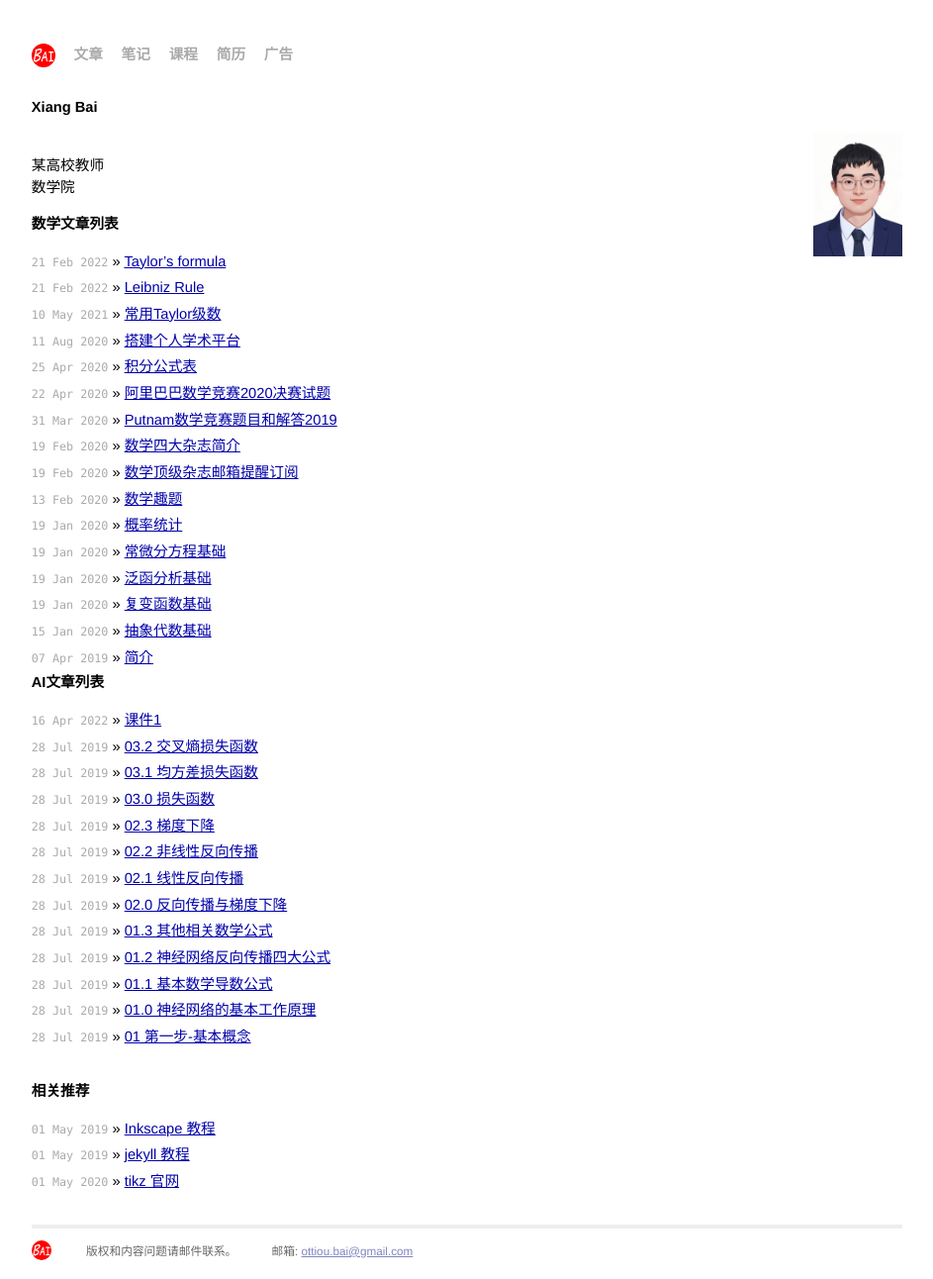
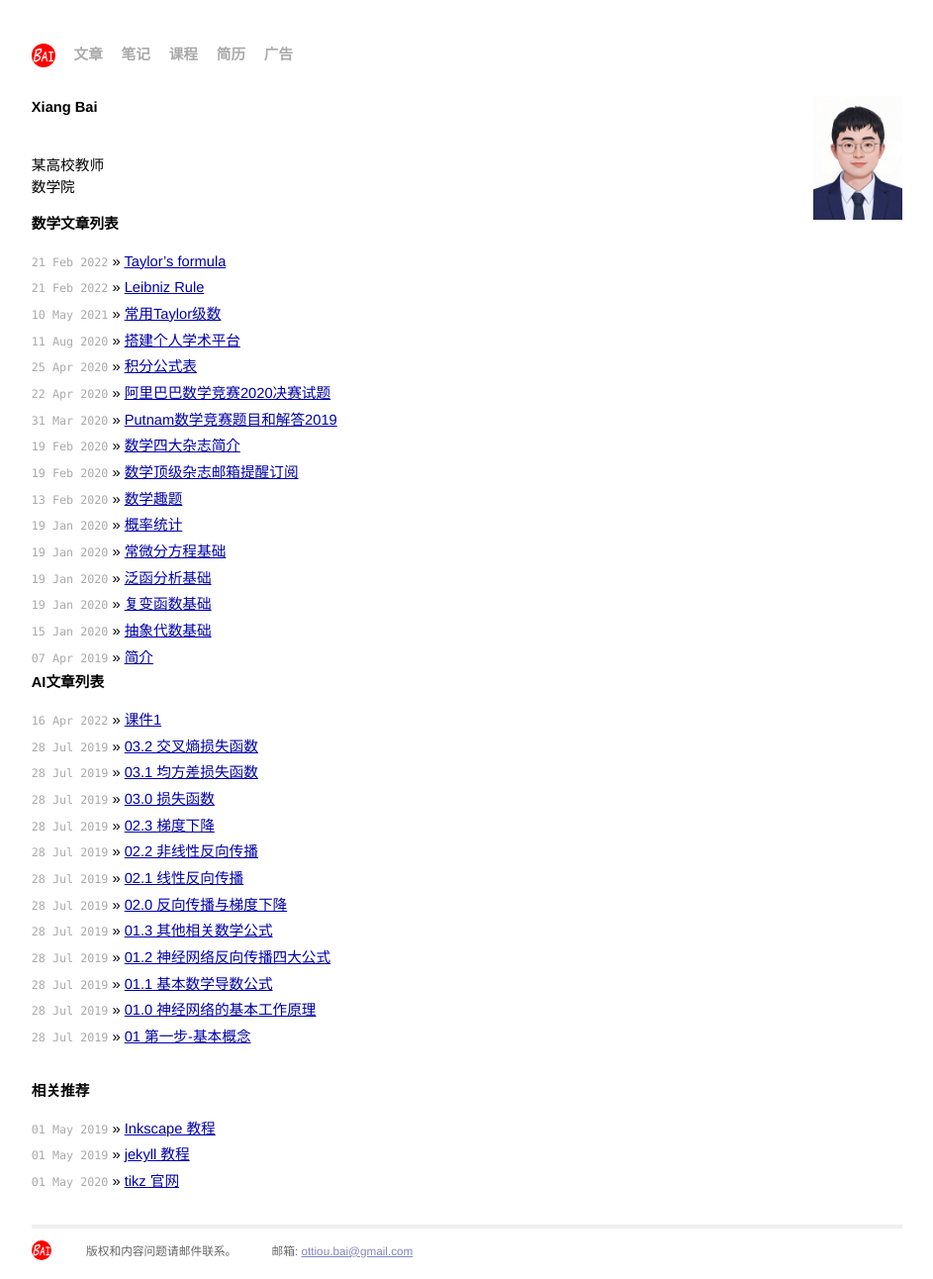
Before and after one commit to xiang-bai/xiang-bai.github.io, a Jekyll site: the page built from index.md, in a window 1280 px wide. Shown: the whole page at 99% size, without its empty margins (168-1111 px from the left). Built offline with Jekyll 4.4.1, drawn with Linux system fonts in a browser that asks for light colours.

Commit message:
Update index.md

```diff
--- a/index.md
+++ b/index.md
@@ -4,7 +4,7 @@ title: Bai's homepage
 ---
 
 <div id="home">
-  <p><h1> Xiang Bai</h1><img src="/bai.png" width="90" style="float:right"><br>某高校教师<br>数学院</p>
+  <p><img src="/bai.png" width="90" style="float:right"><h1> Xiang Bai</h1><br>某高校教师<br>数学院</p>
   <ul class="posts">
     {% for cat in site.categories %}
       {% if cat[0] == "math" %}
```
